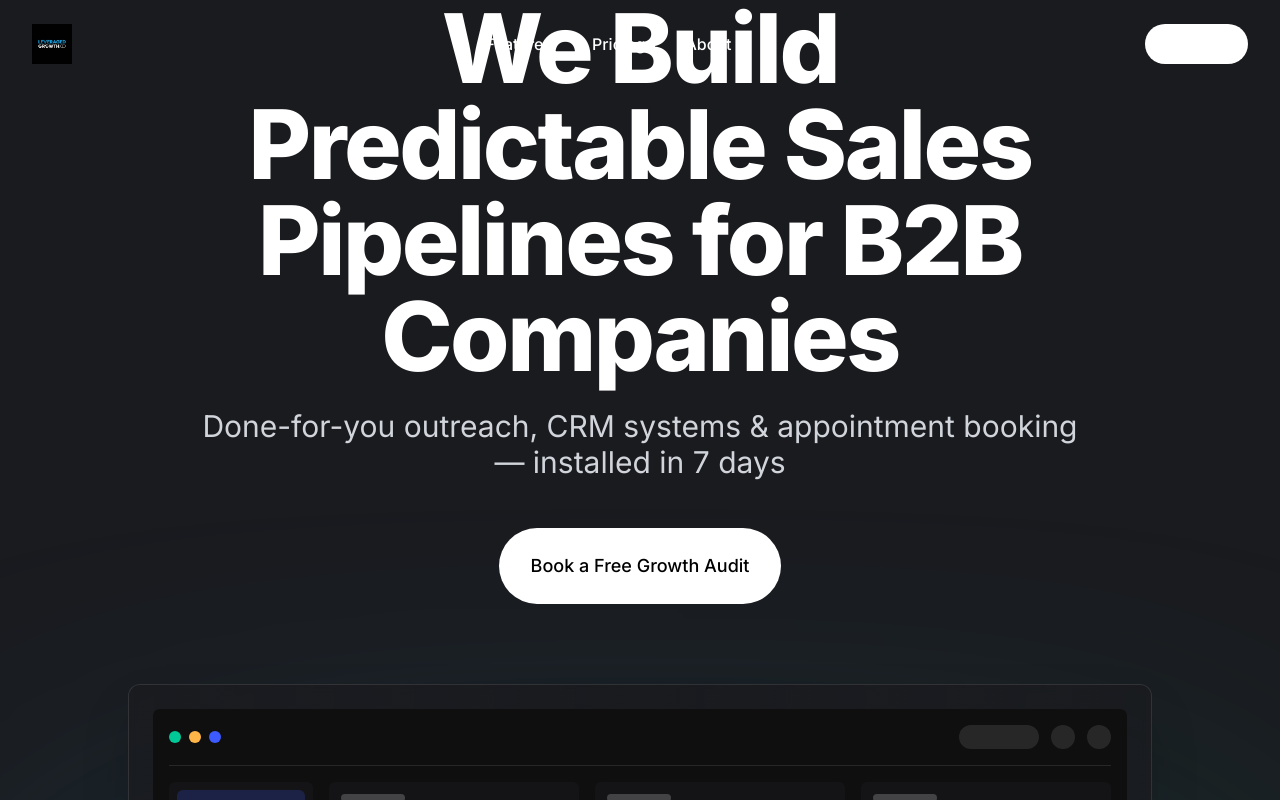
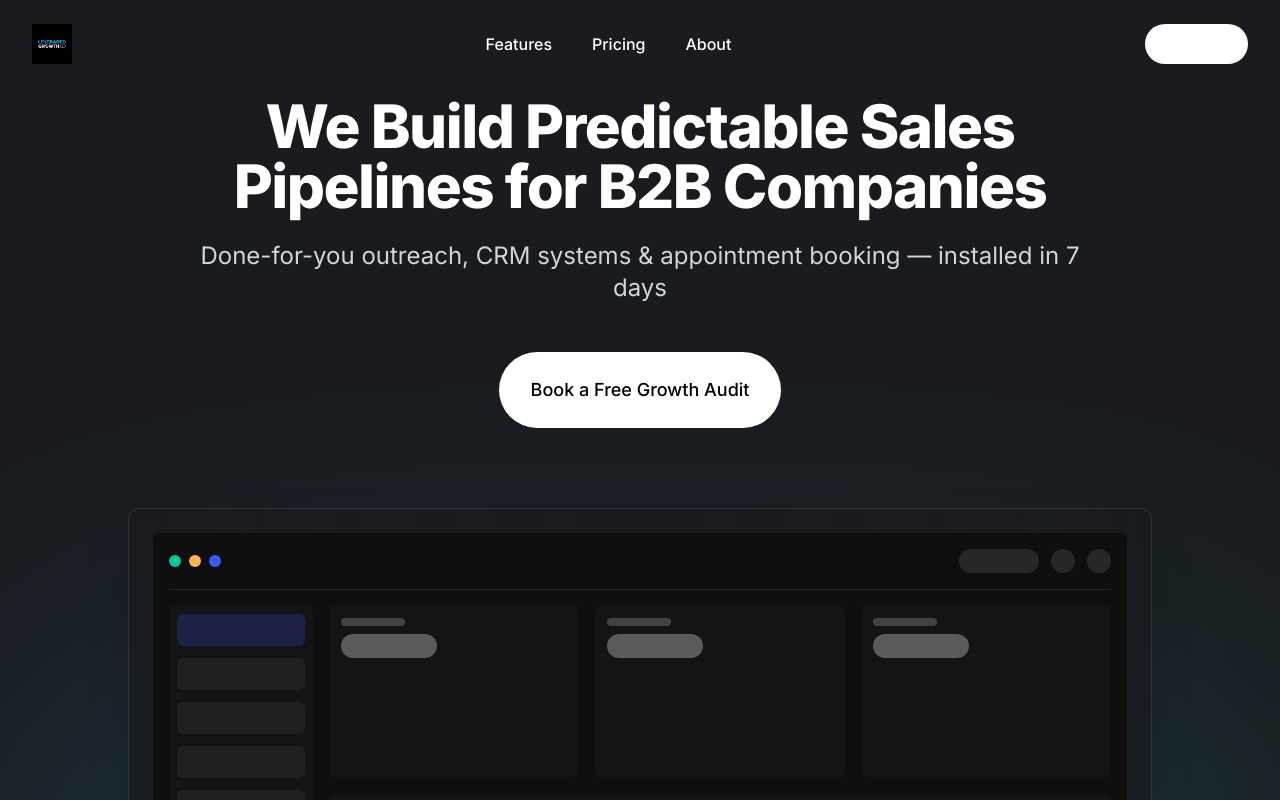
Before and after one commit to atharvv17/inbox-growth-architect, a React (Vite) app: page / in a window 1280 px wide. Shown: the top 800 px of the page. Built offline with nearby package versions, Linux system fonts and the light colour scheme.

Commit message:
Fix: Hero section text layout
Adjust hero section text font size and position to be below the navbar, and limit the headline to two lines.

```diff
--- a/src/components/HeroSection.tsx
+++ b/src/components/HeroSection.tsx
@@ -13,12 +13,13 @@ const HeroSection: React.FC = () => {
         <div className="absolute bottom-0 left-0 right-0 w-full h-[400px] bg-gradient-to-r from-[#1EAEDB]/20 via-[#1EAEDB]/30 to-[#00C896]/20 blur-[150px] rounded-full mx-auto"></div>
       </div>
 
-      <div className="container relative z-10 mx-auto px-4 flex flex-col items-center">
+      <div className="container relative z-10 mx-auto px-4 flex flex-col items-center pt-24">
         <div className="max-w-4xl mx-auto text-center mb-16">
-          <h1 className="text-5xl md:text-7xl lg:text-8xl font-extrabold mb-6 animate-fade-in text-white tracking-tight">
-            We Build Predictable Sales Pipelines for B2B Companies
+          <h1 className="text-4xl md:text-5xl lg:text-6xl font-extrabold mb-6 animate-fade-in text-white tracking-tight">
+            We Build Predictable Sales <br />
+            Pipelines for B2B Companies
           </h1>
-          <p className="text-xl md:text-2xl lg:text-3xl text-gray-300 mb-12 animate-fade-in">
+          <p className="text-lg md:text-xl lg:text-2xl text-gray-300 mb-12 animate-fade-in">
             Done-for-you outreach, CRM systems & appointment booking — installed in 7 days
           </p>
           <Button
```
